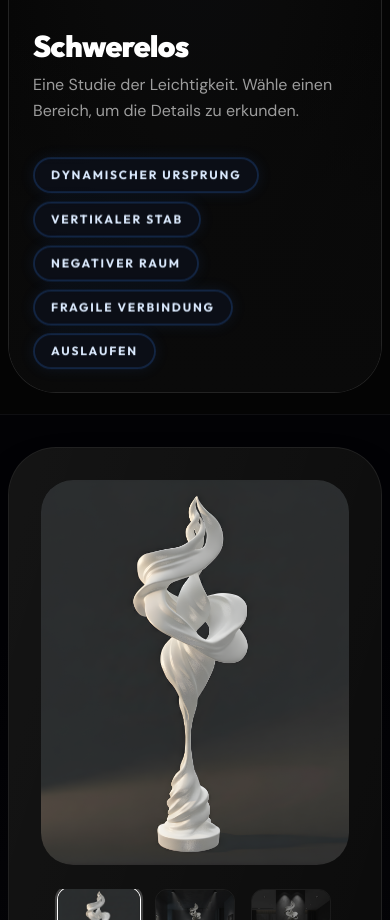
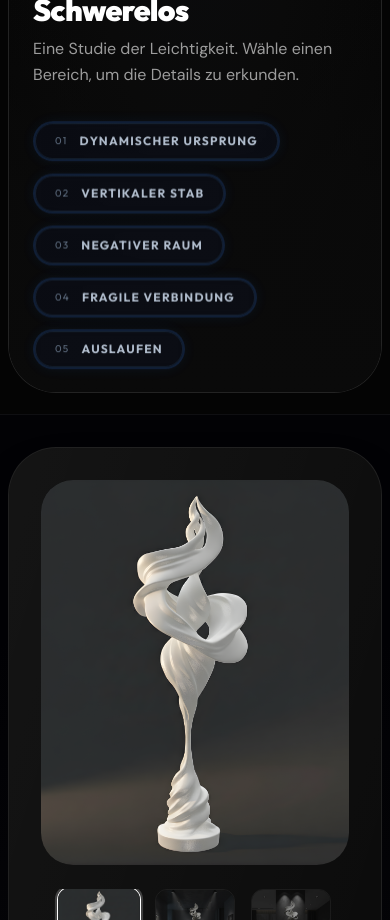
Before and after one commit to Nklsfdler/Schwerelos, a Next.js app: page / in a window 390 px wide. Shown: the part 11000-11920 px from the top of the page. Built offline with nearby package versions, Linux system fonts and the light colour scheme.

Commit message:
fix: Slower 3D Transitions (decay=30), Numbered Buttons, Mobile Text Fix

```diff
--- a/app/components/ModelSection.tsx
+++ b/app/components/ModelSection.tsx
@@ -115,7 +115,7 @@ export default function ModelSection() {
                         min-field-of-view="2deg"
                         interaction-prompt="none"
                         style={{ width: "100%", height: "100%", backgroundColor: "transparent" }}
-                        interpolation-decay="50" // ROUND 30: Ultra-Slow / Floaty Transition
+                        interpolation-decay="30" // ROUND 31: Super-Slow Kinetic Drift
                         // PERFORMANCE: Quality over Aggressive Scaling
                         power-preference="high-performance"
                         touch-action="pan-y"
@@ -146,12 +146,13 @@ export default function ModelSection() {
                     </AnimatePresence>
 
                     {/* Buttons (Left Aligned) */}
-                    <div className="flex flex-wrap gap-2 md:gap-3 justify-start items-center relative z-50">
+                    <div className="flex flex-wrap gap-3 md:gap-4 justify-start items-center relative z-50">
                         {DATA.map((item, index) => (
                             <TabButton
                                 key={index}
                                 active={index === activeIndex}
                                 onClick={() => setActiveIndex(index)}
+                                number={`0${index + 1}`}
                                 label={item.title.split('. ')[1] || item.title} // Short label
                                 index={index}
                             />
@@ -182,7 +183,7 @@ export default function ModelSection() {
 }
 
 // Drifting "Buoy" Button - Enhanced Design (Buttons look clickable)
-function TabButton({ active, onClick, label, index }: { active: boolean, onClick: () => void, label: string, index: number }) {
+function TabButton({ active, onClick, number, label, index }: { active: boolean, onClick: () => void, number: string, label: string, index: number }) {
     // Subtle float
     const duration = 5 + (index % 3);
     const yOffset = 3 + (index % 2) * 2;
@@ -200,14 +201,21 @@ function TabButton({ active, onClick, label, index }: { active: boolean, onClick
                 delay: index * 0.2
             }}
             className={`
-                px-4 py-2 rounded-full border-2 text-xs uppercase tracking-[0.15em] transition-all duration-300 relative cursor-pointer font-[family-name:var(--font-outfit)]
+                px-5 py-2.5 rounded-full border-2 text-xs uppercase tracking-[0.1em] transition-all duration-300 relative cursor-pointer font-[family-name:var(--font-outfit)] flex items-center gap-3
                 ${active
-                    ? "bg-white text-black border-white font-black shadow-[0_0_20px_rgba(59,130,246,0.5)] ring-1 ring-blue-400"
-                    : "bg-blue-900/10 border-blue-500/20 text-blue-100 hover:bg-blue-500/20 hover:text-white hover:border-blue-400/50 backdrop-blur-sm shadow-[0_0_15px_rgba(59,130,246,0.1)] font-bold"
+                    ? "bg-white text-black border-white font-black shadow-[0_0_20px_rgba(59,130,246,0.5)] ring-1 ring-blue-400 scale-105"
+                    : "bg-blue-900/10 border-blue-500/20 text-blue-100 hover:bg-blue-500/20 hover:text-white hover:border-blue-400/50 backdrop-blur-sm shadow-[0_0_15px_rgba(59,130,246,0.1)] font-bold opacity-80 hover:opacity-100"
                 }
             `}
         >
-            {label}
+            {/* Number Badge */}
+            <span className={`text-[10px] opacity-60 ${active ? "font-bold text-black" : "font-normal text-blue-200"}`}>{number}</span>
+            <span>{label}</span>
+
+            {/* Interaction Hint (Pulsing Ring for unselected) */}
+            {!active && (
+                <span className="absolute inset-0 rounded-full border border-blue-400/30 animate-pulse opacity-50" />
+            )}
         </motion.button>
     )
 }
--- a/app/page.tsx
+++ b/app/page.tsx
@@ -450,7 +450,7 @@ export default function Home() {
                                 <div className="h-px w-12 bg-white/20 mb-4" />
                                 <h3 className="text-3xl md:text-5xl font-[family-name:var(--font-outfit)] font-black text-white mb-2 tracking-tight group-hover:text-white text-white/70 transition-colors duration-500">Niklas Fiedler</h3>
                                 <p className="text-base md:text-lg font-[family-name:var(--font-dm)] text-white/60 mb-6 font-medium group-hover:opacity-100 opacity-60 transition-opacity duration-500">Creator & Designer</p>
-                                <div className="max-h-0 opacity-0 group-hover:max-h-[150px] group-hover:opacity-100 transition-all duration-500 overflow-hidden">
+                                <div className="max-h-0 opacity-0 group-hover:max-h-[500px] group-hover:opacity-100 transition-all duration-500 overflow-hidden">
                                     <p className="text-lg font-[family-name:var(--font-dm)] text-white/80 leading-relaxed border-l border-white/10 pl-4">Für mich bedeutet Gestalten, Barrieren im Kopf abzubauen. Ich lasse meinen Impulsen freien Lauf, um das Unmögliche sichtbar zu machen: das Gefühl von absoluter Schwerelosigkeit.</p>
                                 </div>
                             </div>
```
